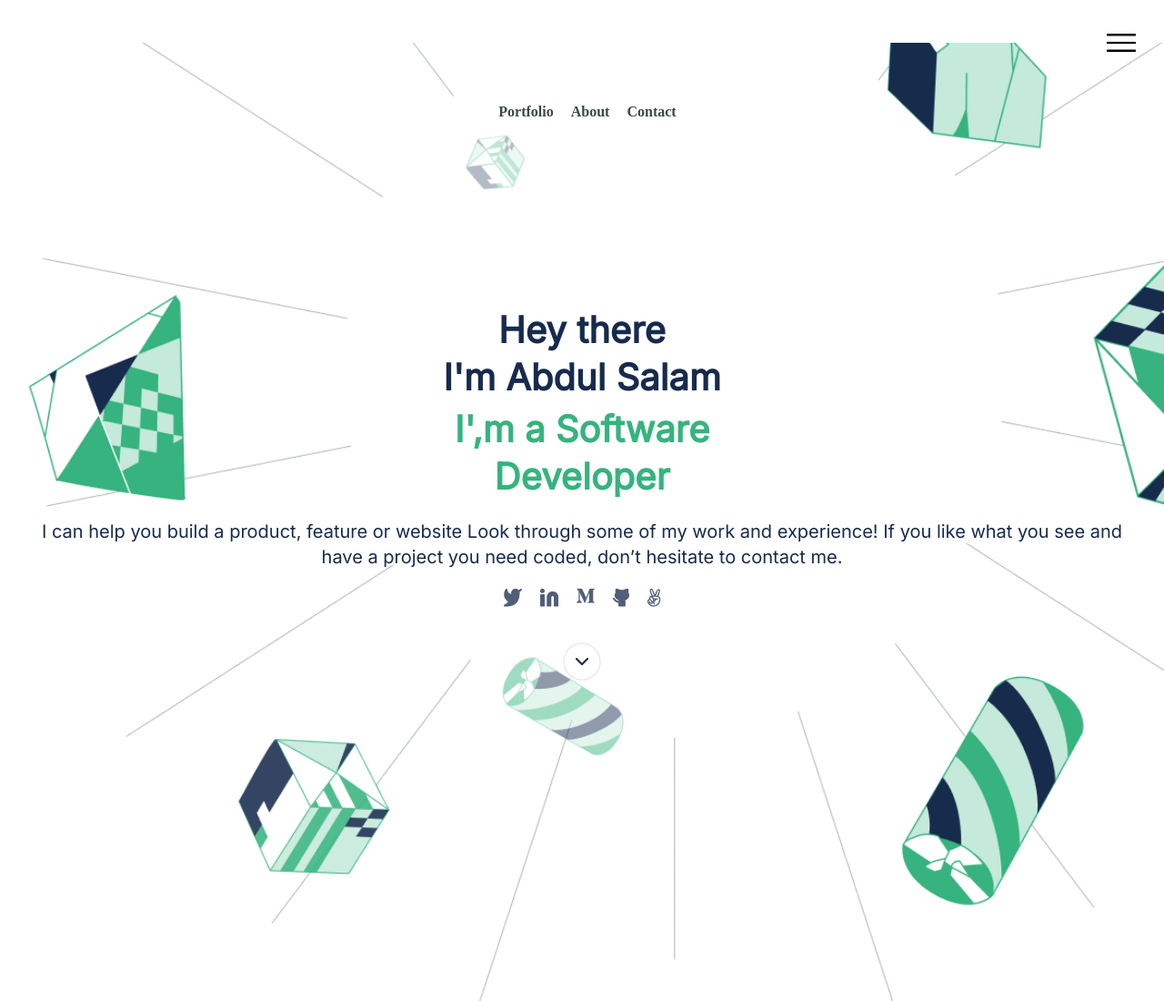
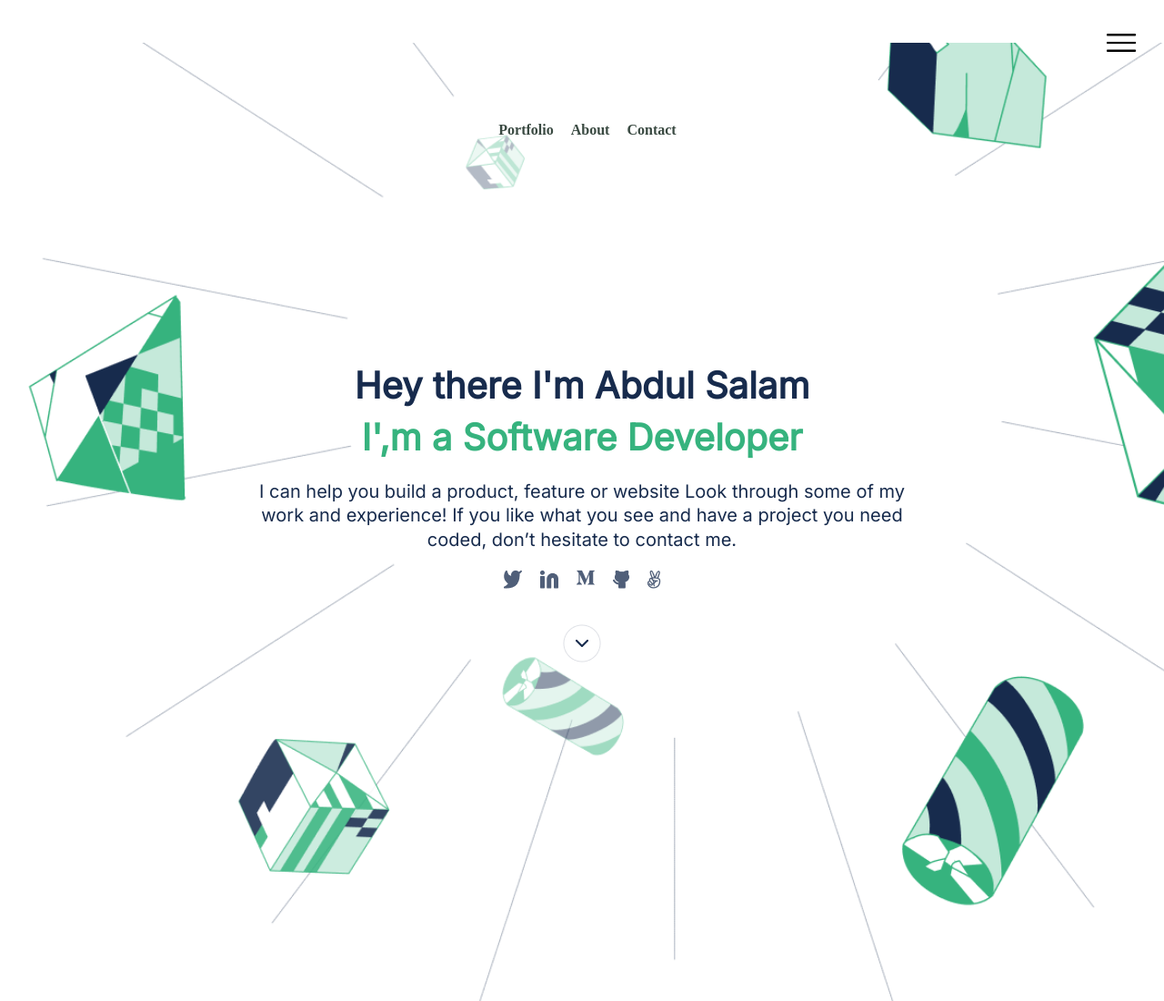
Before and after one commit to AbdulSalamAbro/portfoliowebsite, a website: page index.html in a window 1280 px wide. Shown: the top 1100 px of the page at 91% size. Drawn offline with Linux system fonts and the light colour scheme.

Commit message:
added css of paragraph and set heading according to desktop view

```diff
--- a/index.html
+++ b/index.html
@@ -30,11 +30,11 @@
       <div class="container">
         <h1>
           <span id="name-heading">
-            Hey there<br />
+            Hey there
             I'm Abdul Salam
           </span>
           <span id="job-role">
-            I',m a Software<br />
+            I',m a Software
             Developer
           </span>
         </h1>
--- a/styles.css
+++ b/styles.css
@@ -402,4 +402,17 @@ form textarea {
     margin-top: -40px;
     padding-bottom: 300px;
   }
+
+  #headline-section p {
+    font-family: 'Inter', sans-serif;
+    font-style: normal;
+    font-weight: 400;
+    font-size: 20px;
+    text-align: center;
+    color: #172b4d;
+    padding: 10px;
+    margin-left: 20%;
+    margin-right: 20%;
+    line-height: 132%;
+  }
 }
```
